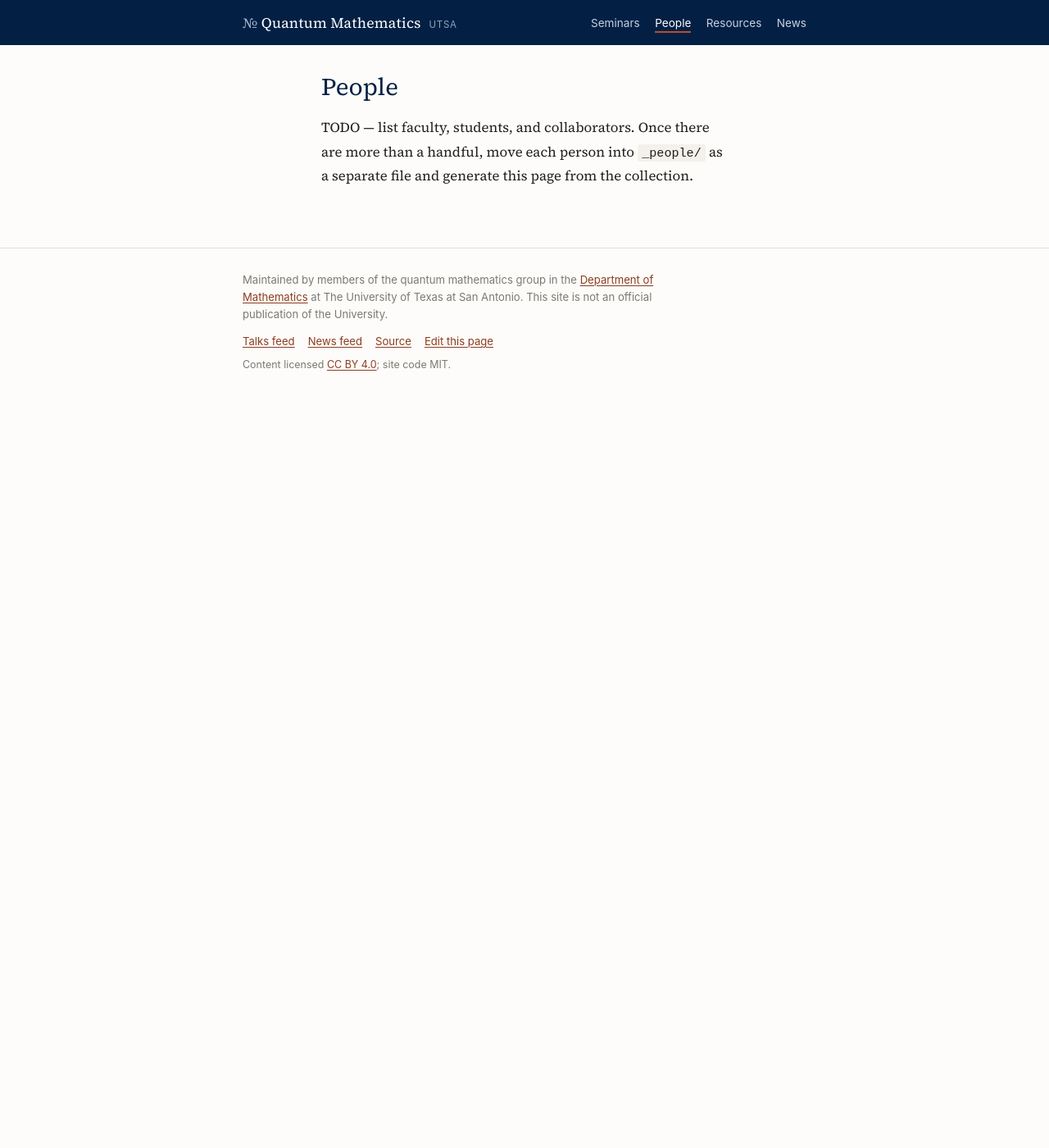
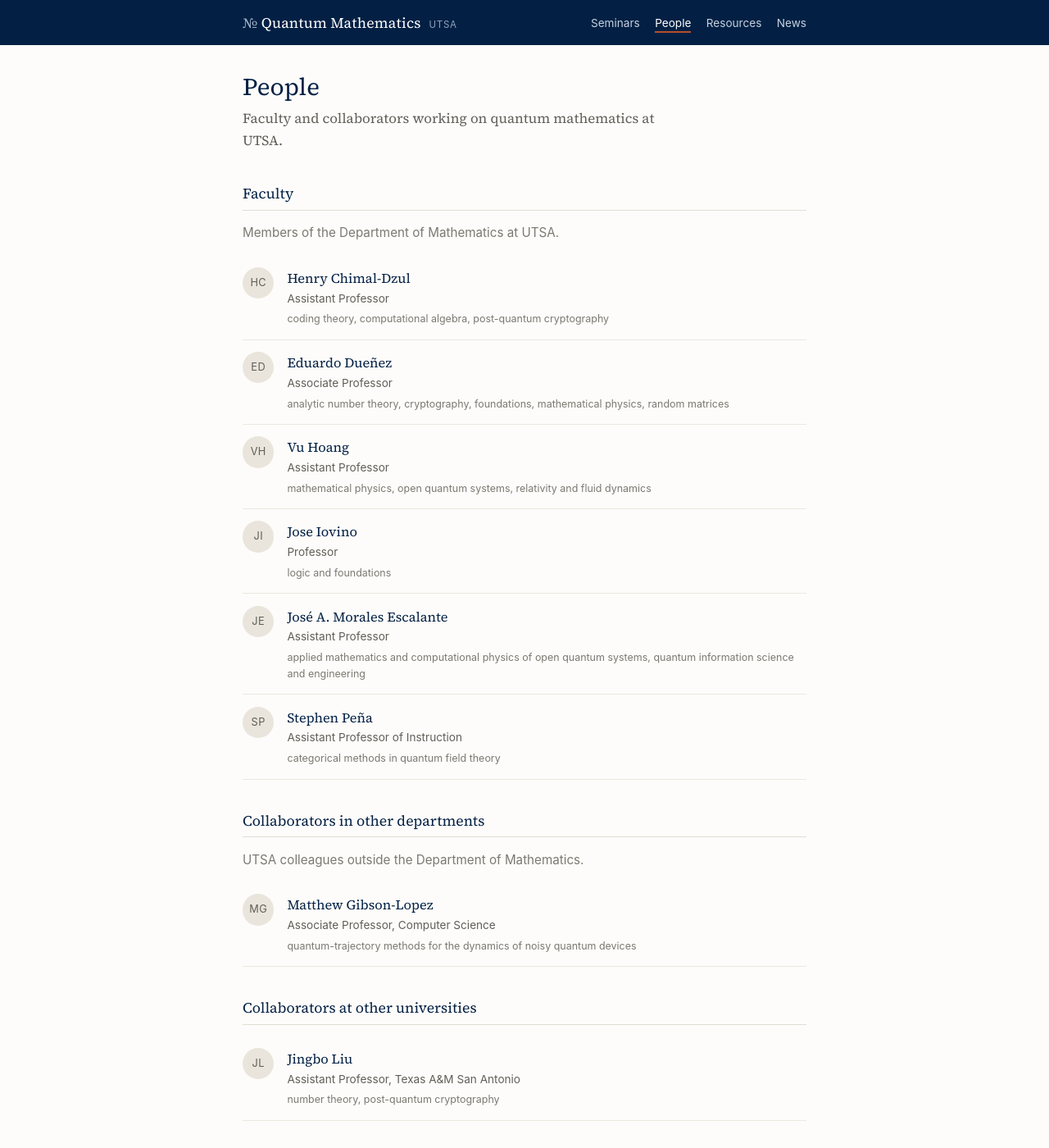
Before and after one commit to utsa-quantum-math/utsa-quantum-math.github.io, a Jekyll site: the page built from people.html, in a window 1280 px wide and 1400 px high. Shown: the whole window at 82% size. Built offline with Jekyll 4.4.1, drawn with Linux system fonts in a browser that asks for light colours; some of the changed text lies outside the part shown.

Commit message:
Populate /people/ from the department faculty page
Nine records imported from sciences.utsa.edu: six mathematics faculty,
one collaborator in Computer Science, one at Texas A&M San Antonio, and
the student seminar coordinator.

The page is a view, not a listing. Grouping and group order come from
_data/people_groups.yml, so a new category is a data edit rather than a
template edit, and a person whose `group:` matches no id surfaces under
an "Ungrouped" heading instead of silently disappearing.

Each person gets a page at /people/<surname>-<given>/ that lists the
talks they have given, matched on speaker.name. Reuses the existing
row and avatar CSS; no new styles.

Two corrections against the source page: its link for Jose Iovino points
at Vu Hoang's profile, so the record uses iovino-jose.html (verified
200). Jose Morales is recorded as "José A. Morales Escalante", the form
he uses on his own site and on his talk record, which is also what makes
the talk-to-person link resolve.

people.md becomes people.html, matching news.html and seminars/index.html
where the page is generated rather than written.

Co-Authored-By: Claude Opus 5 (1M context) <noreply@anthropic.com>

```diff
--- a/_config.yml
+++ b/_config.yml
@@ -50,7 +50,7 @@ defaults:
   - scope: { path: "", type: series }
     values: { layout: series }
   - scope: { path: "", type: people }
-    values: { layout: page }
+    values: { layout: person }
   - scope: { path: "", type: resources }
     values: { layout: page }
   - scope: { path: "" }
@@ -68,3 +68,4 @@ exclude:
   - CONTRIBUTING.md
   - .ruby-version
   - _talks/TEMPLATE.md
+  - _people/TEMPLATE.md
--- /dev/null
+++ b/_data/people_groups.yml
@@ -0,0 +1,16 @@
+# Ordering and headings for the /people/ index. A person joins a group by
+# setting `group:` to one of these ids. Adding a group here and using its id
+# in a person record is all it takes; the index reads this file.
+- id: faculty
+  title: Faculty
+  blurb: Members of the Department of Mathematics at UTSA.
+
+- id: collaborators-utsa
+  title: Collaborators in other departments
+  blurb: UTSA colleagues outside the Department of Mathematics.
+
+- id: collaborators-external
+  title: Collaborators at other universities
+
+- id: students
+  title: Students
--- /dev/null
+++ b/_includes/person-row.html
@@ -0,0 +1,17 @@
+{%- assign p = include.person -%}
+{%- assign nm = p.title | split: " " -%}
+<li class="talk-row">
+  <div class="avatar" aria-hidden="true">{{ nm.first | slice: 0, 1 | upcase }}{% if nm.size > 1 %}{{ nm.last | slice: 0, 1 | upcase }}{% endif %}</div>
+  <div class="rowbody">
+    <a class="rowtitle" href="{{ p.url | relative_url }}">{{ p.title }}</a>
+    {%- capture affil -%}
+      {{ p.rank }}{% if p.department %}, {{ p.department }}{% endif %}{% if p.institution %}, {{ p.institution }}{% endif %}
+    {%- endcapture -%}
+    {%- assign affil = affil | strip -%}
+    {%- if affil != "" %}<div class="rowspeaker">{{ affil }}</div>{% endif %}
+    <div class="rowmeta">
+      {%- if p.role %}<span>{{ p.role }}</span>{% endif -%}
+      {%- if p.interests and p.interests.size > 0 %}<span>{{ p.interests | join: ", " }}</span>{% endif -%}
+    </div>
+  </div>
+</li>
--- /dev/null
+++ b/_people/chimal-dzul-henry.md
@@ -0,0 +1,11 @@
+---
+title: Henry Chimal-Dzul
+group: faculty
+rank: Assistant Professor
+email: Henry.Chimal-Dzul@utsa.edu
+profile: https://sciences.utsa.edu/faculty/profiles/chimal-dzul-henry.html
+interests:
+  - coding theory
+  - computational algebra
+  - post-quantum cryptography
+---
--- /dev/null
+++ b/_people/duenez-eduardo.md
@@ -0,0 +1,13 @@
+---
+title: Eduardo Dueñez
+group: faculty
+rank: Associate Professor
+email: Eduardo.Duenez@utsa.edu
+profile: https://sciences.utsa.edu/faculty/profiles/duenez-eduardo.html
+interests:
+  - analytic number theory
+  - cryptography
+  - foundations
+  - mathematical physics
+  - random matrices
+---
--- /dev/null
+++ b/_people/gibson-lopez-matthew.md
@@ -0,0 +1,9 @@
+---
+title: Matthew Gibson-Lopez
+group: collaborators-utsa
+rank: Associate Professor
+department: Computer Science
+email: Matthew.Gibson@utsa.edu
+interests:
+  - quantum-trajectory methods for the dynamics of noisy quantum devices
+---
--- /dev/null
+++ b/_people/hoang-vu.md
@@ -0,0 +1,11 @@
+---
+title: Vu Hoang
+group: faculty
+rank: Assistant Professor
+email: DuyNguyenVu.Hoang@utsa.edu
+profile: https://sciences.utsa.edu/faculty/profiles/hoang-vu.html
+interests:
+  - mathematical physics
+  - open quantum systems
+  - relativity and fluid dynamics
+---
--- /dev/null
+++ b/_people/iovino-jose.md
@@ -0,0 +1,9 @@
+---
+title: Jose Iovino
+group: faculty
+rank: Professor
+email: Jose.Iovino@utsa.edu
+profile: https://sciences.utsa.edu/faculty/profiles/iovino-jose.html
+interests:
+  - logic and foundations
+---
--- /dev/null
+++ b/_people/liu-jingbo.md
@@ -0,0 +1,10 @@
+---
+title: Jingbo Liu
+group: collaborators-external
+rank: Assistant Professor
+institution: Texas A&M San Antonio
+email: jliu@tamusa.edu
+interests:
+  - number theory
+  - post-quantum cryptography
+---
--- /dev/null
+++ b/_people/morales-jose.md
@@ -0,0 +1,11 @@
+---
+title: José A. Morales Escalante
+group: faculty
+rank: Assistant Professor
+email: Jose.Morales4@utsa.edu
+profile: https://sciences.utsa.edu/faculty/profiles/morales-jose.html
+website: https://josemoralesescalante.wordpress.com/
+interests:
+  - applied mathematics and computational physics of open quantum systems
+  - quantum information science and engineering
+---
--- /dev/null
+++ b/_people/pena-stephen.md
@@ -0,0 +1,9 @@
+---
+title: Stephen Peña
+group: faculty
+rank: Assistant Professor of Instruction
+email: Stephen.Pena@utsa.edu
+profile: https://sciences.utsa.edu/faculty/profiles/pena-stephen.html
+interests:
+  - categorical methods in quantum field theory
+---
--- /dev/null
+++ b/people.html
@@ -0,0 +1,46 @@
+---
+layout: default
+title: People
+permalink: /people/
+---
+{%- comment -%}
+  Generated from the _people collection, grouped and ordered by
+  _data/people_groups.yml. Do not hand-write entries here.
+{%- endcomment -%}
+<div class="wrap">
+  <h1>People</h1>
+  <p class="lede">Faculty and collaborators working on quantum mathematics at UTSA.</p>
+
+  {%- assign gids = site.data.people_groups | map: "id" | join: "," -%}
+  {%- assign gids = "," | append: gids | append: "," -%}
+
+  {%- for g in site.data.people_groups -%}
+    {%- assign members = site.people | where: "group", g.id | sort: "slug" -%}
+    {%- if members.size > 0 %}
+  <h2 class="section">{{ g.title }}</h2>
+  {%- if g.blurb %}<p class="empty">{{ g.blurb }}</p>{% endif %}
+  <ul class="talk-list">
+    {%- for p in members %}{% include person-row.html person=p %}{% endfor -%}
+  </ul>
+    {%- endif -%}
+  {%- endfor -%}
+
+  {%- comment -%}
+    Anyone whose `group:` is missing or does not match an id in
+    _data/people_groups.yml would otherwise vanish from this page without a
+    build error. Surface them instead of dropping them.
+  {%- endcomment -%}
+  {%- assign orphans = "" | split: "" -%}
+  {%- for p in site.people -%}
+    {%- assign key = "," | append: p.group | append: "," -%}
+    {%- unless gids contains key -%}{%- assign orphans = orphans | push: p -%}{%- endunless -%}
+  {%- endfor -%}
+  {%- if orphans.size > 0 %}
+  <h2 class="section">Ungrouped</h2>
+  <p class="empty">These records have no recognised <code>group:</code>. Fix the
+  key, or add the group to <code>_data/people_groups.yml</code>.</p>
+  <ul class="talk-list">
+    {%- for p in orphans %}{% include person-row.html person=p %}{% endfor -%}
+  </ul>
+  {%- endif %}
+</div>
--- a/people.md
+++ /dev/null
@@ -1,8 +0,0 @@
----
-title: People
-permalink: /people/
----
-
-TODO — list faculty, students, and collaborators. Once there are more than a
-handful, move each person into `_people/` as a separate file and generate this
-page from the collection.
```
Also changed, not shown: CLAUDE.md (+26 -4 lines), _layouts/person.html (added, +47 -0 lines), _people/TEMPLATE.md (added, +44 -0 lines), _people/aubone-olivia.md (added, +6 -0 lines).
